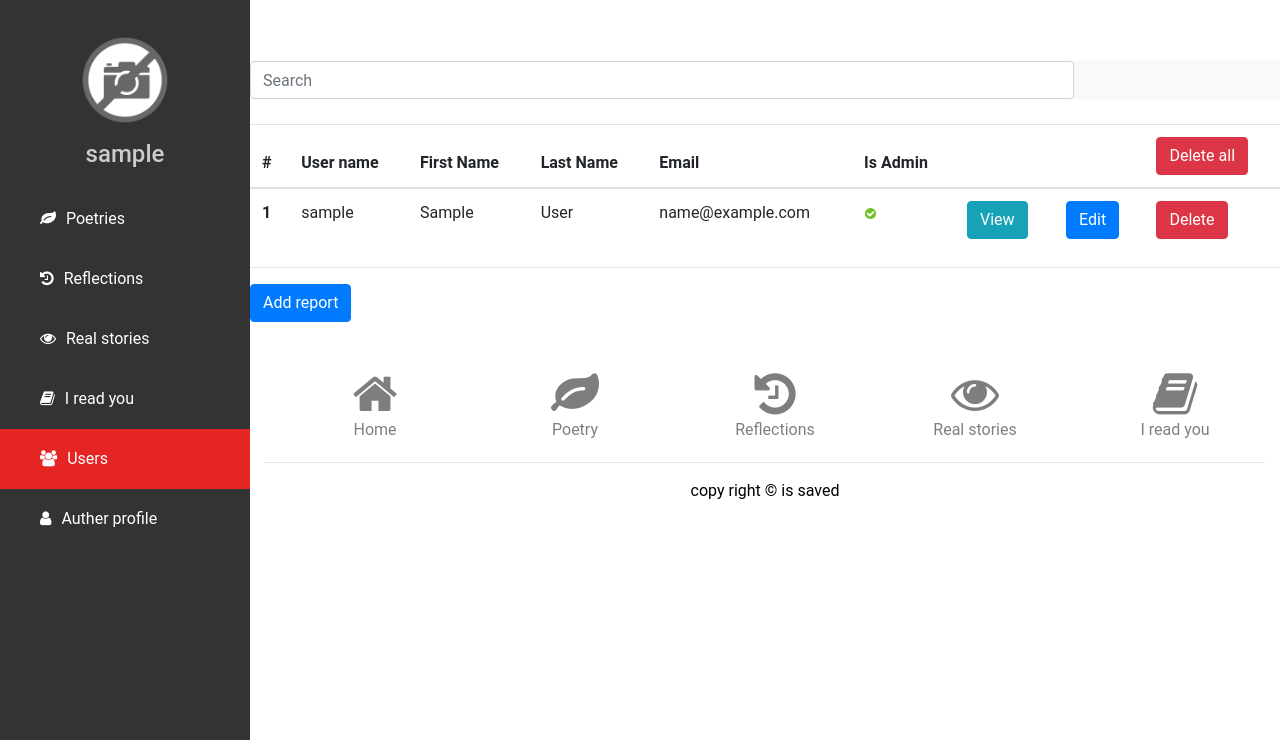
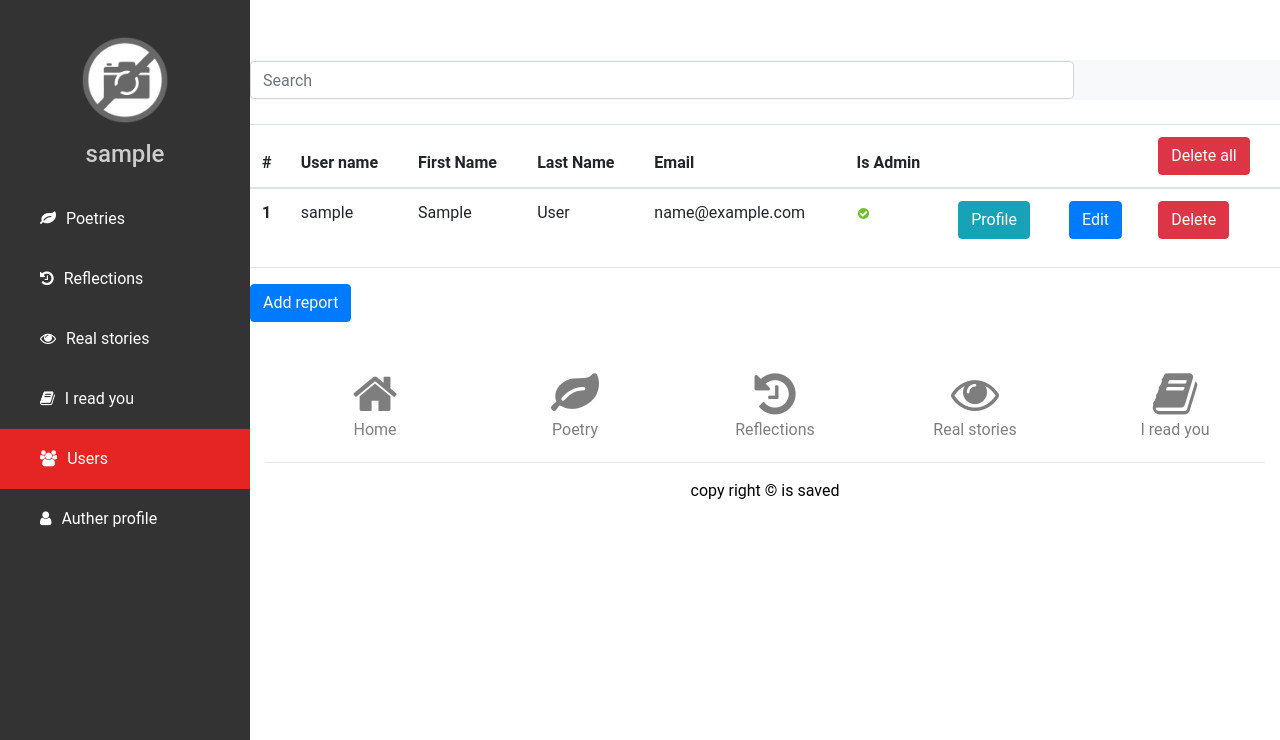
Before and after one commit to mohammed3120/poetry_blog, a Django app: page /dashboard/dashboard_users/ in a window 1280 px wide. Shown: the part 60-800 px from the top of the page. Run offline with Django 3.2, Linux system fonts and the light colour scheme; the visitor is signed in with stand-in values (Sample User, id 1); data comes from the database, SQL or seed files in the repository; some libraries are stand-ins or nearby versions.

Commit message:
add profile user

```diff
--- a/admins/templates/admins/dashboard_user_list.html
+++ b/admins/templates/admins/dashboard_user_list.html
@@ -8,7 +8,7 @@
       <td>{{user.last_name}}</td>
       <td>{{user.email}}</td>
       <td> <img src=" {% if user.is_staff %} {% static 'images/icon-yes.svg' %}{% else %} {% static 'images/icon-no.svg' %} {% endif %}" alt="{{user.is_staff}}"> </td>
-      <td><a href="" class="btn btn-info">View</a></td>
+      <td><a href="{% url 'dashboard:dashboard_profile'  user.id %}" class="btn btn-info">Profile</a></td>
       <td><a href="" class="btn btn-primary">Edit</a></td>
       <td><a href="" class="btn btn-danger">Delete</a></td>
     </tr>
--- a/admins/urls.py
+++ b/admins/urls.py
@@ -7,7 +7,8 @@ from .views import (dashboard_view,
                     update_post_view,
                     delete_post_view,
                     dashboard_filter_data_view,
-                    dashboard_filter_user_view)
+                    dashboard_filter_user_view,
+                    dashboard_profile_view)
 app_name = "admins"
 urlpatterns = [
    path('dashboard_posts/<post_type>',dashboard_posts_view, name='dashboard_posts'),
@@ -24,6 +25,9 @@ urlpatterns = [
 
    path('dashboard_filter_user/',dashboard_filter_user_view, name='dashboard_filter_user'),
 
+   path('dashboard_profile/<pk>',dashboard_profile_view, name='dashboard_profile'),
+
+
 
 
 ]
--- a/admins/views.py
+++ b/admins/views.py
@@ -85,3 +85,10 @@ def dashboard_filter_user_view(request):
         users = users.filter(username__contains = username).distinct()
     t=render_to_string('admins\dashboard_user_list.html',{'users':users})
     return JsonResponse({'users': t})
+
+#CRUD Post
+def dashboard_profile_view(request, pk):
+    user = User.objects.get(pk = pk)
+    profile = Profile.objects.get(user = user)
+    context = {'object': profile}
+    return render(request, 'admins\dashboard_Profile.html', context)
```
Also changed, not shown: admins/templates/admins/dashboard_Profile.html (added, +38 -0 lines), media/avatars/photo_2020-12-07_19-37-47.jpg (added).
